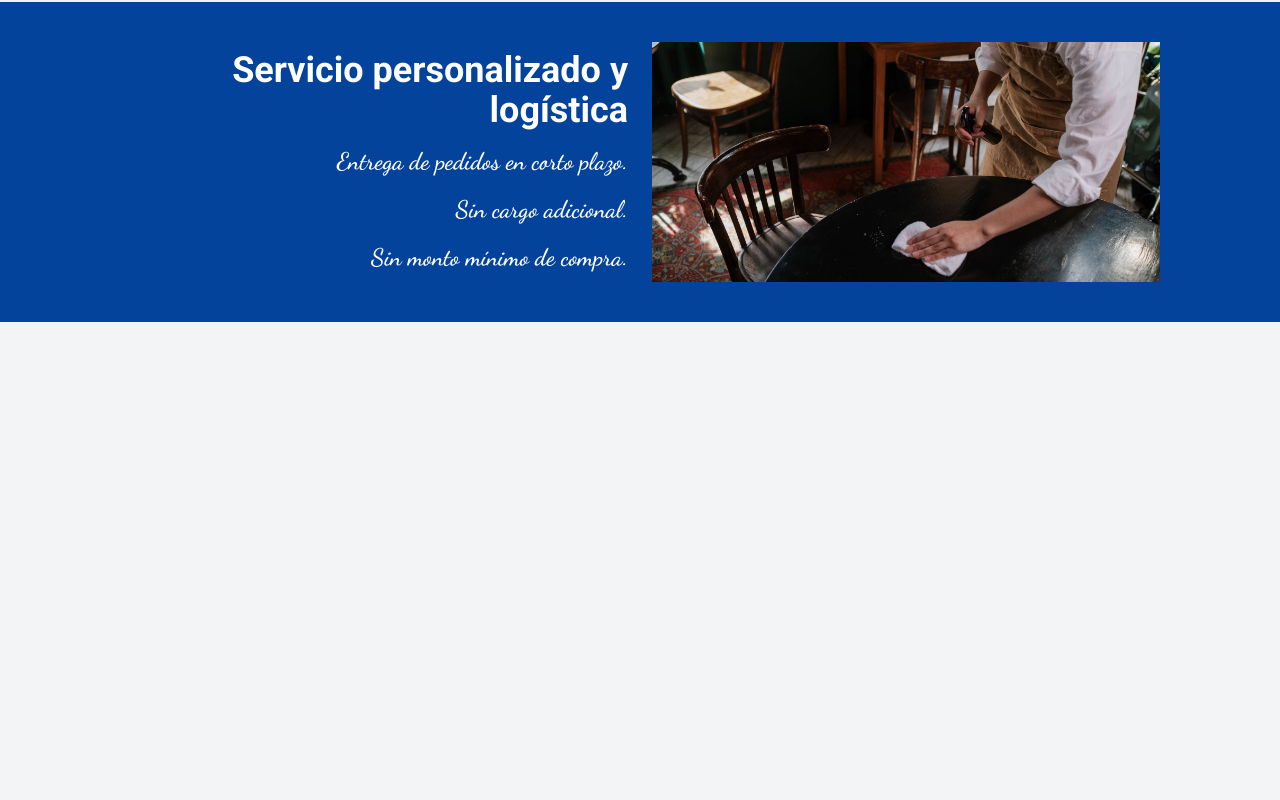
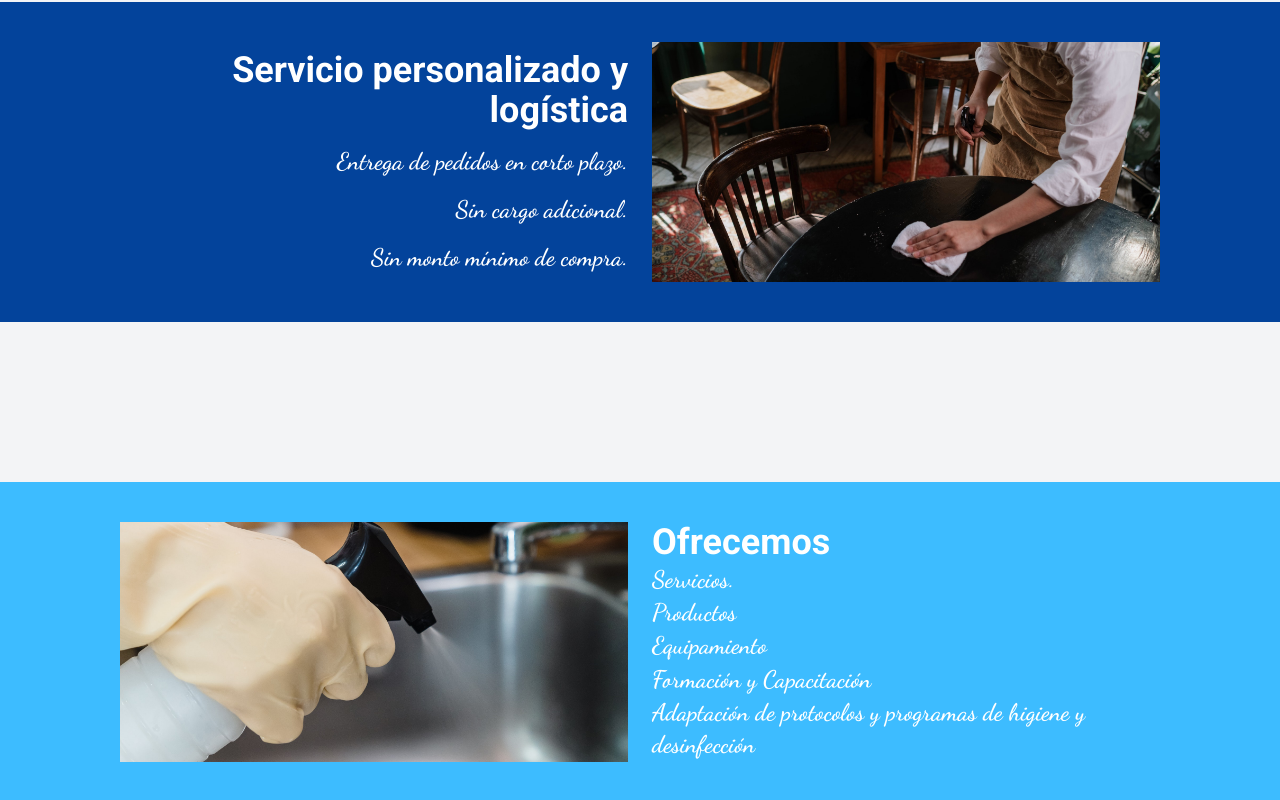
Before and after one commit to JaviAzua/veliz_web, a Next.js app: page / in a window 1280 px wide. Shown: the part 793-1593 px from the top of the page. Before the commit the page ends 1115 px from the top, so only its background shows below. Built offline with nearby package versions, Linux system fonts and the light colour scheme.

Commit message:
added services tag

```diff
--- /dev/null
+++ b/app/components/descriptions/Postvent.tsx
@@ -0,0 +1,9 @@
+import React from "react";
+
+type Props = {};
+
+function Postvent({}: Props) {
+  return <div>postvent</div>;
+}
+
+export default Postvent;
--- /dev/null
+++ b/app/components/descriptions/Services.tsx
@@ -0,0 +1,66 @@
+"use client";
+import { motion } from "framer-motion";
+import { Dancing_Script } from "next/font/google";
+import Image from "next/image";
+
+type Props = {};
+
+const dancing = Dancing_Script({
+  subsets: ["latin"],
+});
+
+function Services({}: Props) {
+  return (
+    <div className="p-10 flex gap-6 justify-center item-center flex-wrap md:flex-nowrap">
+      <motion.div
+        initial={{
+          y: 100,
+          opacity: 0,
+        }}
+        viewport={{ once: true }}
+        whileInView={{
+          y: 0,
+          opacity: 1,
+        }}
+        className="relative md:flex-1 min-h-[30vh] min-w-[80%] md:min-w-fit"
+      >
+        <Image src={"/img/services.jpg"} alt="" fill className="object-cover" />
+      </motion.div>
+      <motion.div
+        initial={{
+          y: 100,
+          opacity: 0,
+        }}
+        viewport={{ once: true }}
+        whileInView={{
+          y: 0,
+          opacity: 1,
+        }}
+        className="text-white text-left md:flex-1 flex flex-col justify-around"
+      >
+        <p className="text-4xl font-bold">Ofrecemos</p>
+        <p className={dancing.className}>
+          <span className="text-2xl font-semibold">Servicios.</span>
+        </p>
+        <p className={dancing.className}>
+          <span className="text-2xl font-semibold">Productos</span>
+        </p>
+        <p className={dancing.className}>
+          <span className="text-2xl font-semibold">Equipamiento</span>
+        </p>
+        <p className={dancing.className}>
+          <span className="text-2xl font-semibold">
+            Formación y Capacitación
+          </span>
+        </p>
+        <p className={dancing.className}>
+          <span className="text-2xl font-semibold">
+            Adaptación de protocolos y programas de higiene y desinfección
+          </span>
+        </p>
+      </motion.div>
+    </div>
+  );
+}
+
+export default Services;
--- a/app/components/heroBanner/HeroBanner.tsx
+++ b/app/components/heroBanner/HeroBanner.tsx
@@ -14,7 +14,7 @@ const dancing = Dancing_Script({
 
 function HeroBanner({}: Props) {
   return (
-    <div className="h-[90vh] lg:h-[80vh] relative flex justify-center items-center border-b-8 border-gray-400/20 ">
+    <div className="h-[70vh] lg:h-[80vh] relative flex justify-center items-center border-b-8 border-gray-400/20 ">
       <div className="absolute inset-0 bg-gradient-to-b from-black/60 to-black/30 bg z-20" />
       <Image
         src={"/img/bannerHero.jpg"}
--- a/app/page.tsx
+++ b/app/page.tsx
@@ -1,5 +1,6 @@
 import Container from "./components/Container";
 import Logistics from "./components/descriptions/Logistics";
+import Services from "./components/descriptions/Services";
 import HeroBanner from "./components/heroBanner/HeroBanner";
 
 export default function Home() {
@@ -13,6 +14,12 @@ export default function Home() {
           <Logistics />
         </Container>
       </section>
+      <div className="p-20" />
+      <section className="bg-lightBlue">
+        <Container>
+          <Services />
+        </Container>
+      </section>
     </>
   );
 }
```
Also changed, not shown: public/img/services.jpg (added).
